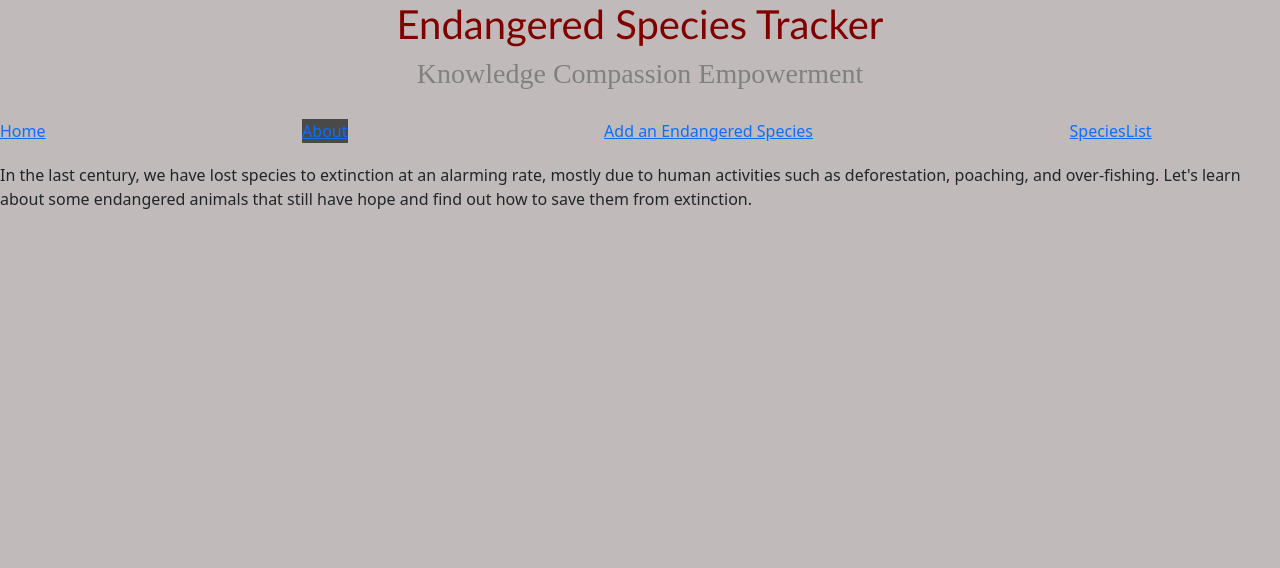
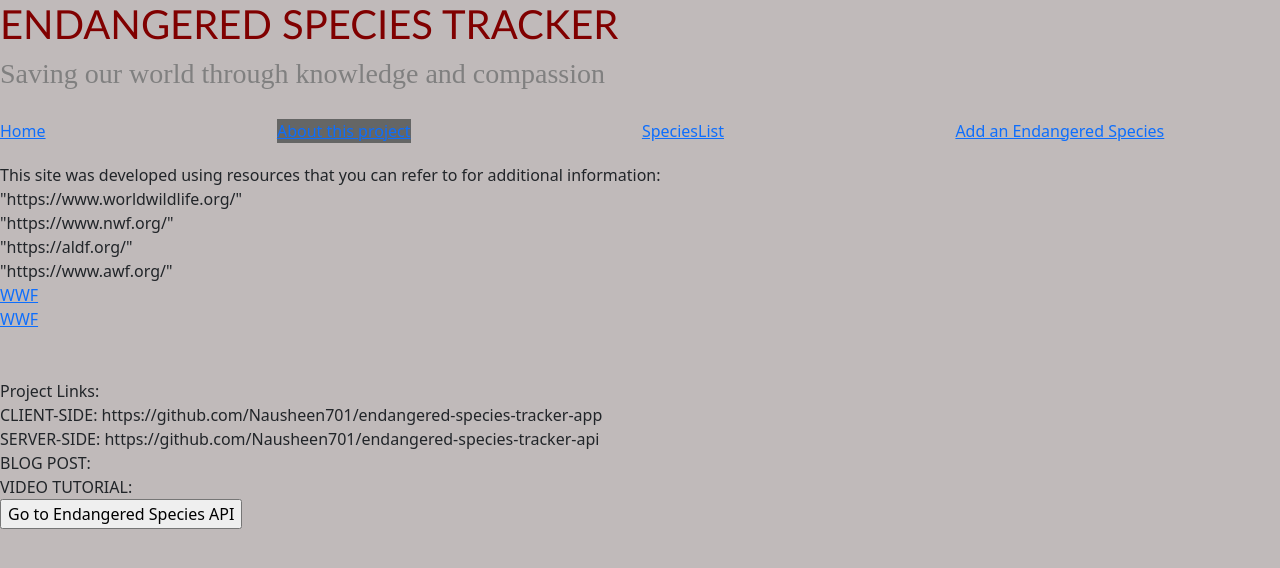
Before and after one commit to cordobadigitalmedia/endangered-species-tracker-app, a React (Create React App) app: page /about in a window 1280 px wide. Shown: the top 568 px of the page. Built offline with nearby package versions, Linux system fonts and the light colour scheme; no server answers.

Commit message:
trying to add external links

```diff
--- a/public/index.html
+++ b/public/index.html
@@ -17,11 +17,11 @@
 
   .active,
   .collapse:hover {
-      background-color: #484948;
+      background-color: #656665;
   }
 
   .text {
-      background-color: #e1ffc2;
+      background-color: #6a6b68;
       display: none;
       font-size: 20px;
   }
@@ -39,8 +39,9 @@
 
 <body>
 
-    <h1><center><font face = "candara"><font color = "maroon">Endangered Species Tracker</font></font></center></h1>
-    <h3><center><font face = "big caslon"><font color = "gray">Knowledge Compassion Empowerment</font></font></center></h3>
+    <!-- <h1><left><font face = "candara"><font color = "maroon">Endangered Species Tracker</font></font></left></h1> -->
+    <h1><left><font face = "candara"><font color = "maroon">ENDANGERED SPECIES TRACKER</font></font></left></h1>
+    <h3><left><font face = "big caslon"><font color = "gray">Saving our world through knowledge and compassion</font></font></left></h3>
 
     <!-- <center> <div id="arts-container">
     <ul id="arts-list" style="list-style: none;"></ul>
--- a/src/components/About.js
+++ b/src/components/About.js
@@ -1,14 +1,55 @@
-import React from 'react'
+// import React from 'react'
+// import { Button } from 'react-bootstrap'
+import { NavLink } from "react-router-dom";
 
-const About = () => {
-    return (
+import React, { Component } from 'react';
+// import { connect } from 'react-redux'
+import Link from 'react'
+import button from 'react'
+// import LinkButton from './LinkButton'
+
+
+class About extends Component {
+
+    render() {
+     return (
         <div>
-            In the last century, we have lost species to extinction at an alarming rate,
-            mostly due to human activities such as deforestation, poaching, and over-fishing.
-            Let's learn about some endangered animals that still have hope and find out how
-            to save them from extinction.
+               This site was developed using resources that you can refer to for additional information:<br></br>
+               "https://www.worldwildlife.org/" <br></br>
+               "https://www.nwf.org/" <br></br>
+               "https://aldf.org/" <br></br>
+               "https://www.awf.org/"<br></br>
+               <NavLink to="/about/wwf"> WWF </NavLink><br></br>
+               <NavLink to="https://www.worldwildlife.org/">WWF  </NavLink><br></br>
+               <a href="https://github.com/Nausheen701/endangered-species-tracker-api"></a>
+
+
+            {/* <Link to="https://github.com/Nausheen701/endangered-species-tracker-api">
+            <Button>
+            <p>Click Me!</p>
+            </Button>
+            </Link>
+
+            <body>
+            <a href='https://github.com/Nausheen701/endangered-species-tracker-api'></a>
+            </body> */}
+
+<br></br> <br></br>
+Project Links:<br></br>
+CLIENT-SIDE: https://github.com/Nausheen701/endangered-species-tracker-app <br></br>
+SERVER-SIDE: https://github.com/Nausheen701/endangered-species-tracker-api<br></br>
+BLOG POST:  <br></br>
+VIDEO TUTORIAL: <br></br>
+<input type="button" onClick="location.href='https://github.com/Nausheen701/endangered-species-tracker-api';" value="Go to Endangered Species API" />
+{/* <Link to={{ pathname: "https://github.com/Nausheen701/endangered-species-tracker-api" }} target="_blank" />  */}
+
+
+
+
         </div>
+
+
     )
-}
+}}
 
 export default About
--- a/src/components/Home.js
+++ b/src/components/Home.js
@@ -4,7 +4,11 @@ import React from 'react'
 const Home = () => {
     return (
         <div>
-            <img src='https://cdn.pixabay.com/photo/2018/03/16/00/45/leopard-3229940_1280.jpg' width='1000' height='auto'/>
+            In the last century, we have lost species to extinction at an alarming rate,
+            mostly due to human activities such as deforestation, poaching, and over-fishing.
+            Let's learn about some endangered animals that still have hope and find out how
+            to save them from extinction.
+            <center><img src='https://cdn.pixabay.com/photo/2018/03/16/00/45/leopard-3229940_1280.jpg' width='1000' height='auto'/></center>
         </div>
     )
 }
--- /dev/null
+++ b/src/components/LinkButton.js
@@ -0,0 +1,30 @@
+// import React from 'react'
+// import PropTypes from 'prop-types'
+// import { withRouter } from 'react-router'
+
+// const LinkButton = (props) => {
+//   const {
+//     history,
+//     location,
+//     match,
+//     staticContext,
+//     to,
+//     onClick,
+//   } = props
+//   return (
+//     <button
+//       {...rest}
+//       onClick={(event) => {
+//         onClick && onClick(event)
+//         history.push(to)
+//       }}
+//     />
+//   )
+// }
+
+// LinkButton.propTypes = {
+//   to: PropTypes.string.isRequired,
+//   children: PropTypes.node.isRequired
+// }
+
+// export default withRouter(LinkButton)
--- a/src/components/Navbar.js
+++ b/src/components/Navbar.js
@@ -5,9 +5,9 @@ const NavBar = () => {
     return (
       <div className="navbar">
         <NavLink to="/home">Home </NavLink> <br></br>
-        <NavLink to="/about">About  </NavLink><br></br>
+        <NavLink to="/about">About this project  </NavLink><br></br>
+        <NavLink to="/species">SpeciesList </NavLink><br></br><br></br>
         <NavLink to="/form"> Add an Endangered Species </NavLink><br></br>
-        <NavLink to="/species">SpeciesList </NavLink><br></br><br></br>
       </div>
     );
   };
--- a/src/components/Router.js
+++ b/src/components/Router.js
@@ -10,8 +10,7 @@ const Router = () => {
     return (
 
         <Routes>
-
-            <Route path='/home' element={<Home/>} />
+            <Route path='/' element={<Home/>} />
             <Route path='/about' element={<About/>} />
             <Route path='/species' element={<SpeciesList/>} />
             <Route path='/form' element={<SpeciesForm/>} />
--- a/src/components/SpeciesForm.js
+++ b/src/components/SpeciesForm.js
@@ -27,12 +27,25 @@ class SpeciesForm extends Component {
     handleSubmit = e => {
         e.preventDefault()
         this.props.addSpecies(this.state)
+        this.setState({
+            name: '',
+        status: '',
+        population: '',
+        rate_of_decline: '',
+        habitat: '',
+        places: '',
+        threats: '',
+        conservation_efforts: '',
+        image_url: ''
+        })
+        (alert ("Thanks for your contribution! You are helping others learn about endangered species. Check out the growing Species List you have added to.") )
     }
+
 
     render() {
         return (
             <form onSubmit={this.handleSubmit}>
-                <label>Add to our list of endangered species<br></br> </label>
+                <label>Add to our list of endangered species </label><br></br>
 
                 <label>Name </label>
                 <input type='text' value={this.state.name} onChange={this.handleChange} name='name'/>
--- a/src/components/SpeciesList.js
+++ b/src/components/SpeciesList.js
@@ -10,7 +10,7 @@ import CardActions from "@material-ui/core/CardActions";
 const SpeciesList = ({ species }) => {
     return (
         <div class='row' style={{}}>
-        <h1>Endangered Species:</h1>
+        <h1 ><center>Endangered Species</center></h1>
 
         {species.map(species =>
              <ul class="col s12 m2 20"
--- a/src/index.js
+++ b/src/index.js
@@ -10,8 +10,8 @@ import { BrowserRouter as Router } from 'react-router-dom'
 import { rootReducer } from './reducers/rootReducer'
 import 'bootstrap/dist/css/bootstrap.min.css';
 import 'bootstrap/dist/js/bootstrap.bundle.min';
-import $ from 'jquery';
-import Popper from 'popper.js';
+// import $ from 'jquery';
+// import Popper from 'popper.js';
 
 
 const store = createStore(
```
